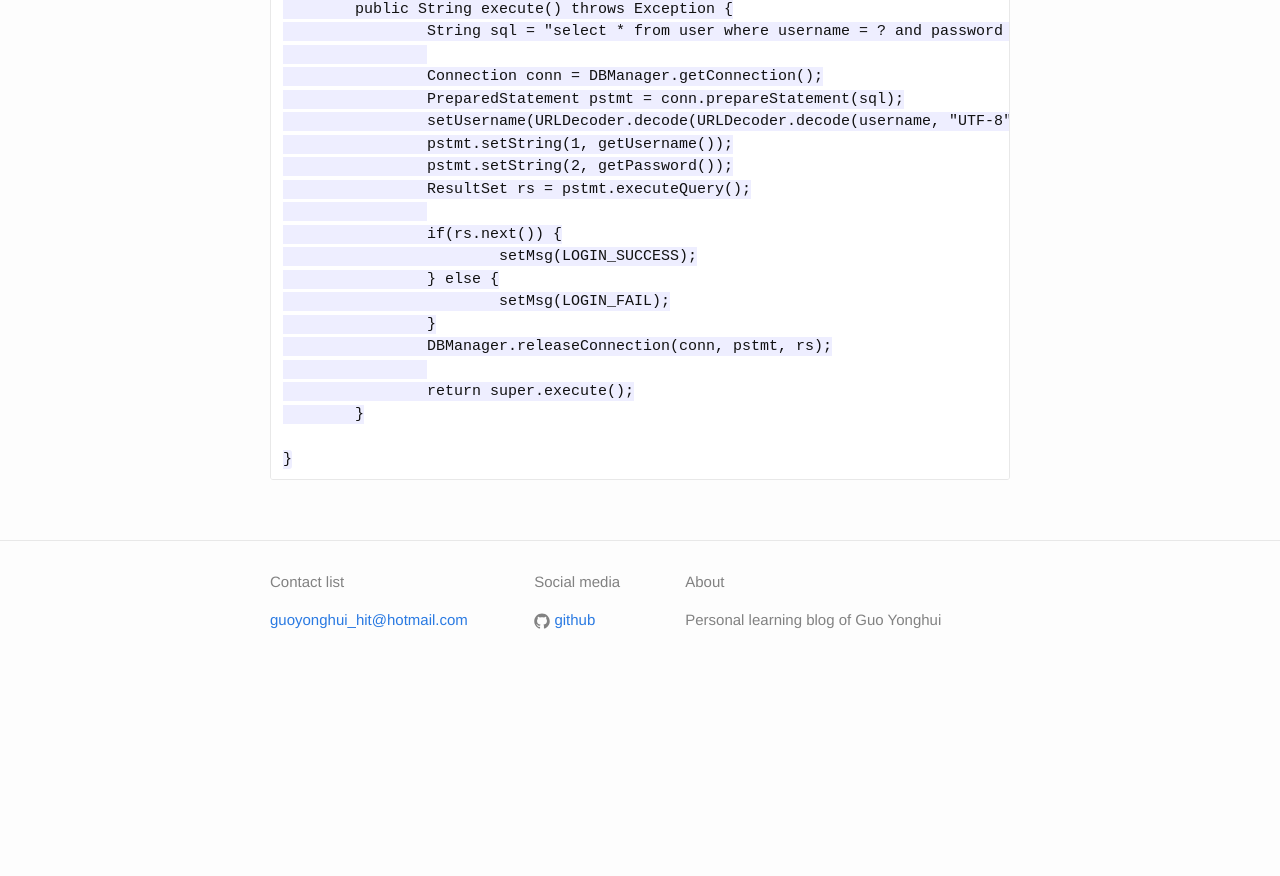
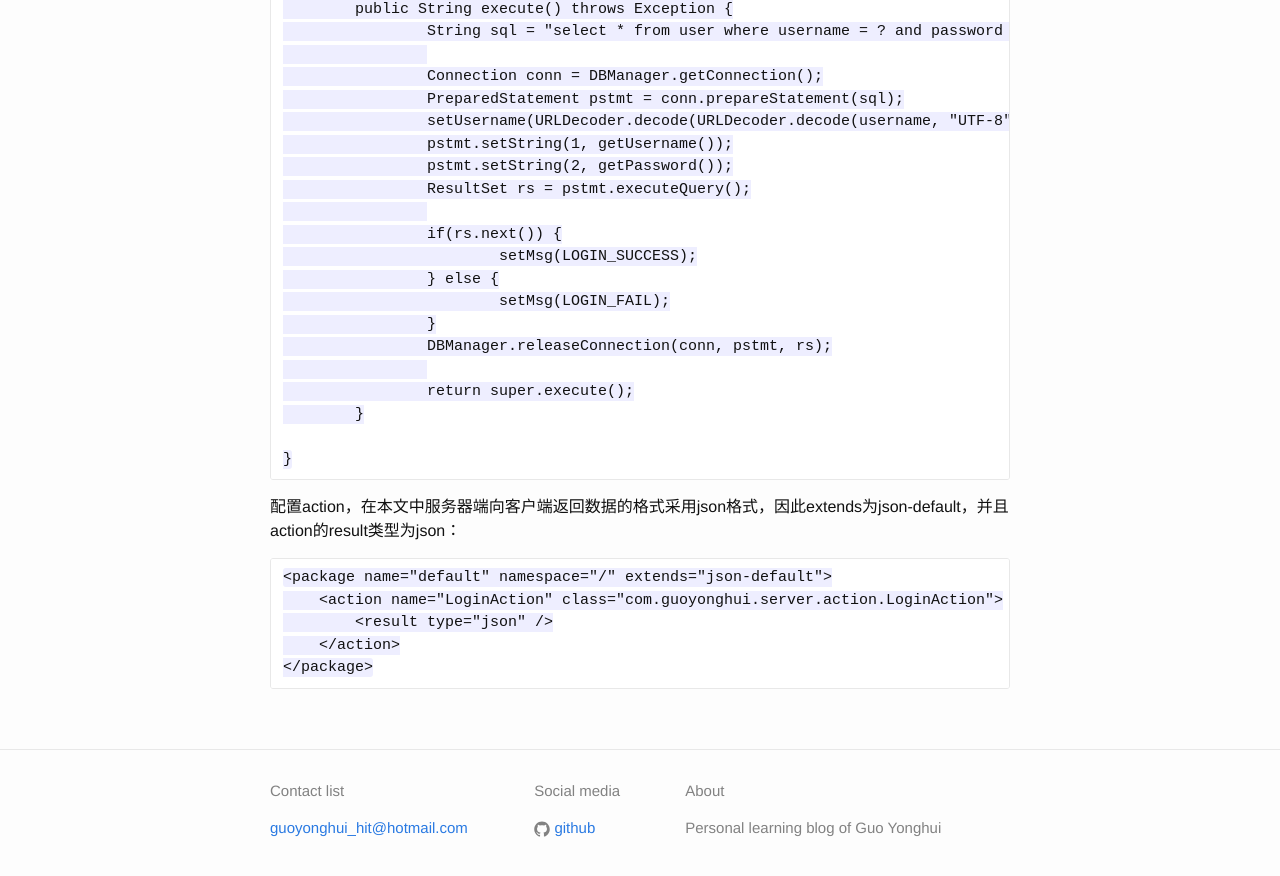
Before and after one commit to E1110CNotFound/E1110CNotFound.github.io, a Jekyll site: the page built from _posts/2015-01-25-Android连接远程数据库.markdown, in a window 1280 px wide and 900 px high, scrolled down 2108 px. Shown: the top 876 px of the window. Built offline with Jekyll 4.4.1, drawn with Linux system fonts in a browser that asks for light colours; before the commit the page ends 2799 px from its top, so only the background shows below that.

Commit message:
commit a blog

```diff
--- a/_posts/2015-01-25-Android连接远程数据库.markdown
+++ b/_posts/2015-01-25-Android连接远程数据库.markdown
@@ -97,3 +97,11 @@ categories: [Android,数据库,网络通信]
 		}
 
 	}
+
+配置action，在本文中服务器端向客户端返回数据的格式采用json格式，因此extends为json-default，并且action的result类型为json：
+
+	<package name="default" namespace="/" extends="json-default">
+	    <action name="LoginAction" class="com.guoyonghui.server.action.LoginAction">
+	        <result type="json" />
+	    </action>
+	</package>
```
